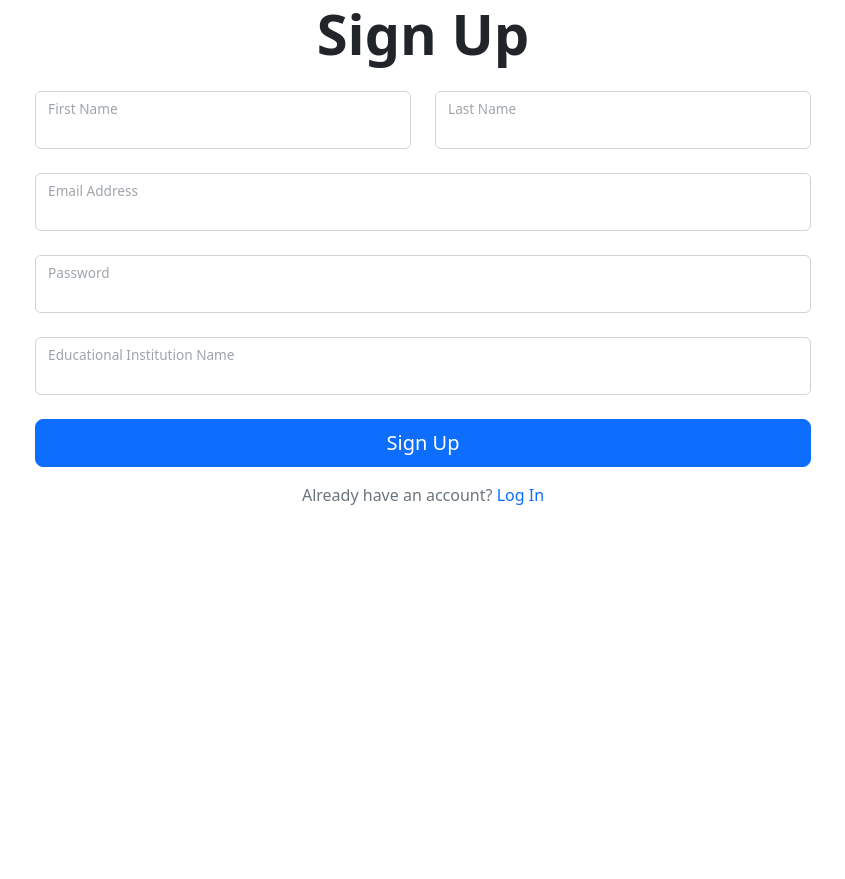
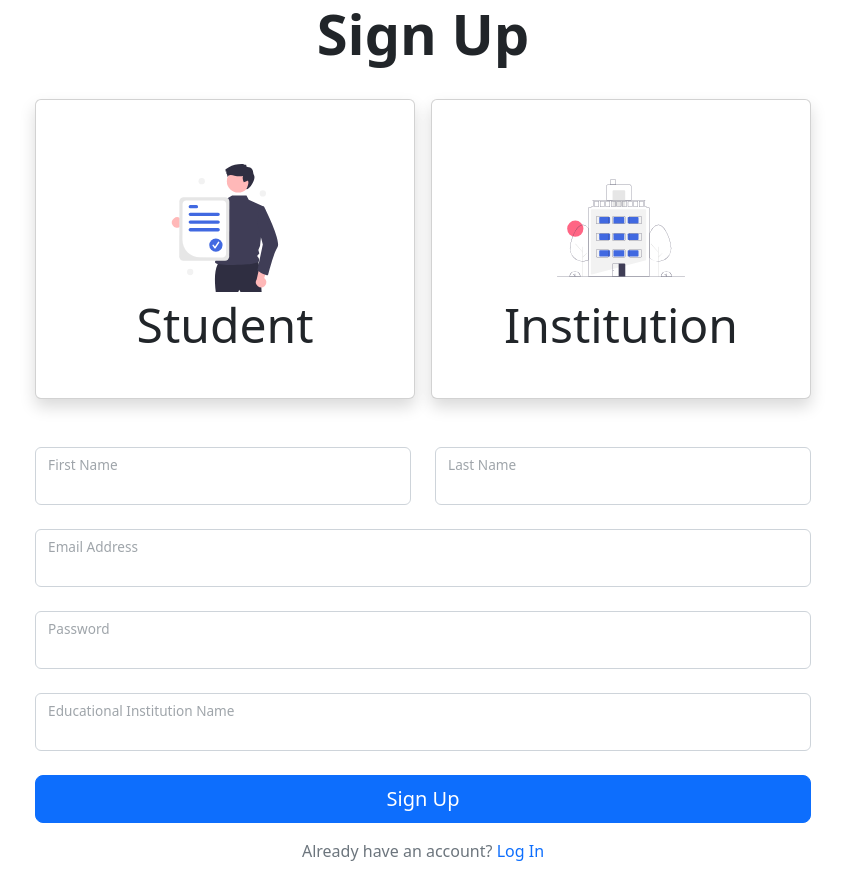
Before and after one commit to AshMurali77/mern-auth, a React (Create React App) app in the folder frontend/: page / in a window 1280 px wide. Shown: the whole page, without its empty margins (217-1062 px from the left). Before the commit the page ends 800 px from the top, so only its background shows below. Built offline with nearby package versions, Linux system fonts and the light colour scheme.

Commit message:
Added in signup styling

```diff
--- a/frontend/src/pages/Signup.js
+++ b/frontend/src/pages/Signup.js
@@ -1,5 +1,7 @@
 import { useState } from "react";
 import { Link } from "react-router-dom";
+import student from "../assets/certification.svg";
+import building from "../assets/building.svg";
 import {
   Container,
   Row,
@@ -7,6 +9,7 @@ import {
   FloatingLabel,
   Button,
   Form,
+  Card,
 } from "react-bootstrap";
 import { useSignup } from "../hooks/useSignup";
 const Signup = () => {
@@ -15,6 +18,7 @@ const Signup = () => {
   const [email, setEmail] = useState("");
   const [password, setPassword] = useState("");
   const [institution, setInstitution] = useState("");
+  const [accounttype, setAccountType] = useState("");
 
   const { signup, isLoading, error } = useSignup();
 
@@ -25,8 +29,49 @@ const Signup = () => {
   };
   return (
     <Container style={{ maxWidth: 800 }}>
-      <h2 className="text-center display-4 fw-bold">Sign Up</h2>
+      <h2 className="text-center display-4 fw-bold pb-4">Sign Up</h2>
       <Form onSubmit={handleSubmit}>
+        <Row className="g-3">
+          <Col>
+            <Card
+              className="shadow border-grey border-1"
+              style={{ maxHeight: 300 }}
+            >
+              <Card.Body className="text-center">
+                <Card.Img
+                  variant="top"
+                  src={student}
+                  className=" mt-5"
+                  style={{ width: 128, height: 128 }}
+                />
+                <Card.Title className="display-5 pb-5 pt-1">Student</Card.Title>
+              </Card.Body>
+            </Card>
+          </Col>
+          <Col>
+            <Card
+              className="shadow border-grey border-1"
+              style={{ height: 300 }}
+              onClick={() => {
+                setAccountType("Institution");
+                console.log(accounttype);
+              }}
+            >
+              <Card.Body className="text-center">
+                <Card.Img
+                  variant="top"
+                  src={building}
+                  className=" mt-5"
+                  style={{ width: 128, height: 128 }}
+                />
+                <Card.Text className="display-5 pb-5 pt-1">
+                  Institution
+                </Card.Text>
+              </Card.Body>
+            </Card>
+          </Col>
+        </Row>
+        <div className="mt-5"></div>
         <Row className="mt-4">
           <Col>
             <FloatingLabel
```
Also changed, not shown: frontend/src/assets/building.svg (added), frontend/src/assets/certification.svg (added).
